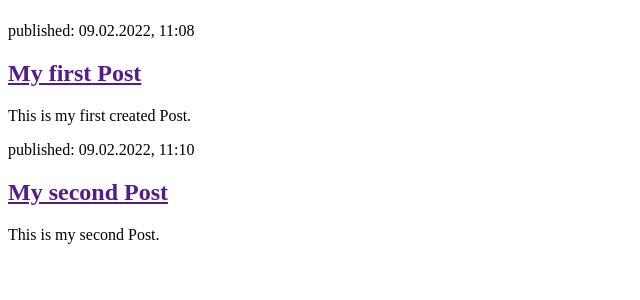
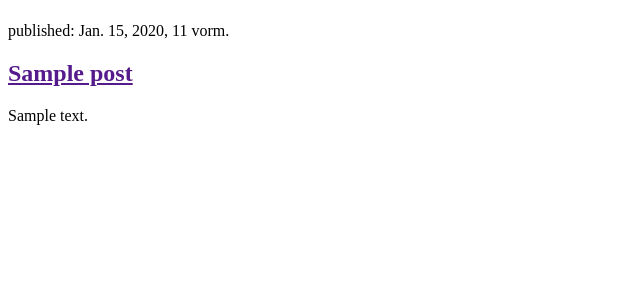
Before and after one commit to pythonlearn49/my-first-blog, a Django app: page / in a window 1280 px wide. Shown: the part 58-358 px from the top of the page, without its empty margins (0-640 px from the left). Run offline with Django 3.2, Linux system fonts and the light colour scheme; tables that the repository leaves empty hold one stand-in row (values such as "Sample post").

Commit message:
Modified templates to display posts from database.

```diff
--- a/blog/templates/blog/post_list.html
+++ b/blog/templates/blog/post_list.html
@@ -1,23 +1,14 @@
 <!DOCTYPE html>
 <html>
-    <head>
-        <title>Saba's blog</title>
-    </head>
-    <body>
-        <header>
-            <h1><a href="/">Django Girls Blog</a></h1>
-        </header>
+    <header>
+        <h1><a href="/">Django Girls Blog</a></h1>
+    </header>
 
+    {% for post in posts %}
         <article>
-            <time>published: 09.02.2022, 11:08</time>
-            <h2><a href="">My first Post</a></h2>
-            <p>This is my first created Post.</p>
+            <time>published: {{ post.published_date }}</time>
+            <h2><a href="">{{ post.title }}</a></h2>
+            <p>{{ post.text|linebreaksbr }}</p>
         </article>
-
-        <article>
-            <time>published: 09.02.2022, 11:10</time>
-            <h2><a href="">My second Post</a></h2>
-            <p>This is my second Post.</p>
-        </article>
-    </body>
+    {% endfor %}
 </html>
--- a/blog/views.py
+++ b/blog/views.py
@@ -1,5 +1,8 @@
 from django.shortcuts import render
+from django.utils import timezone
+from .models import Post
 
 # Create your views here.
 def post_list(request):
-    return render(request, 'blog/post_list.html', {})
+    posts = Post.objects.filter(published_date__lte=timezone.now()).order_by('published_date')
+    return render(request, 'blog/post_list.html', {'posts': posts})
```
